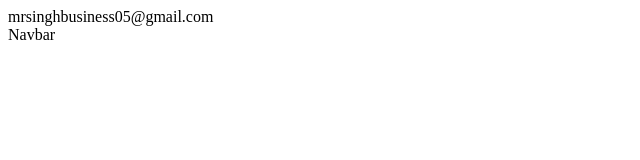
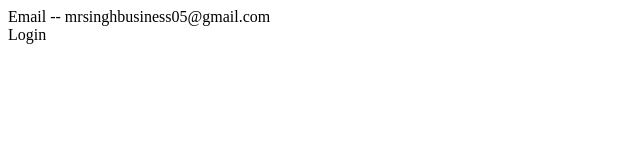
Before and after one commit to sarb001/First-ecom-site, a React (Vite) app in the folder ecom-vite/: page / in a window 1280 px wide. Shown: the top 160 px of the page, without its empty margins (0-640 px from the left). Built offline with nearby package versions, Linux system fonts and the light colour scheme.

Commit message:
On the Navbar

```diff
--- a/ecom-vite/src/components/Navbar.jsx
+++ b/ecom-vite/src/components/Navbar.jsx
@@ -1,17 +1,17 @@
 import React from 'react'
+import {FontAwesomeIcon} from '@fortawesome/react-fontawesome'
 
 const Navbar = () => {
   return (
     <div className='n-container'>
         <div className="n-row">
             <div className="n-col">
-                <span className='n-email'> mrsinghbusiness05@gmail.com </span>
+                <span className='n-email'>Email -- mrsinghbusiness05@gmail.com </span>
             </div>
             <div className="n-col">
-
+                Login <FontAwesomeIcon icon="fa-duotone fa-square-right" />
             </div>
         </div>
-       Navbar
     </div>
   )
 }
--- a/package.json
+++ b/package.json
@@ -5,7 +5,6 @@
   "name": "first-ecom-project",
   "version": "1.0.0",
   "main": "index.js",
-  "devDependencies": {},
   "scripts": {
     "test": "echo \"Error: no test specified\" && exit 1"
   },
```
Also changed, not shown: 1 other file (tests, documents, lock files or other folders).
